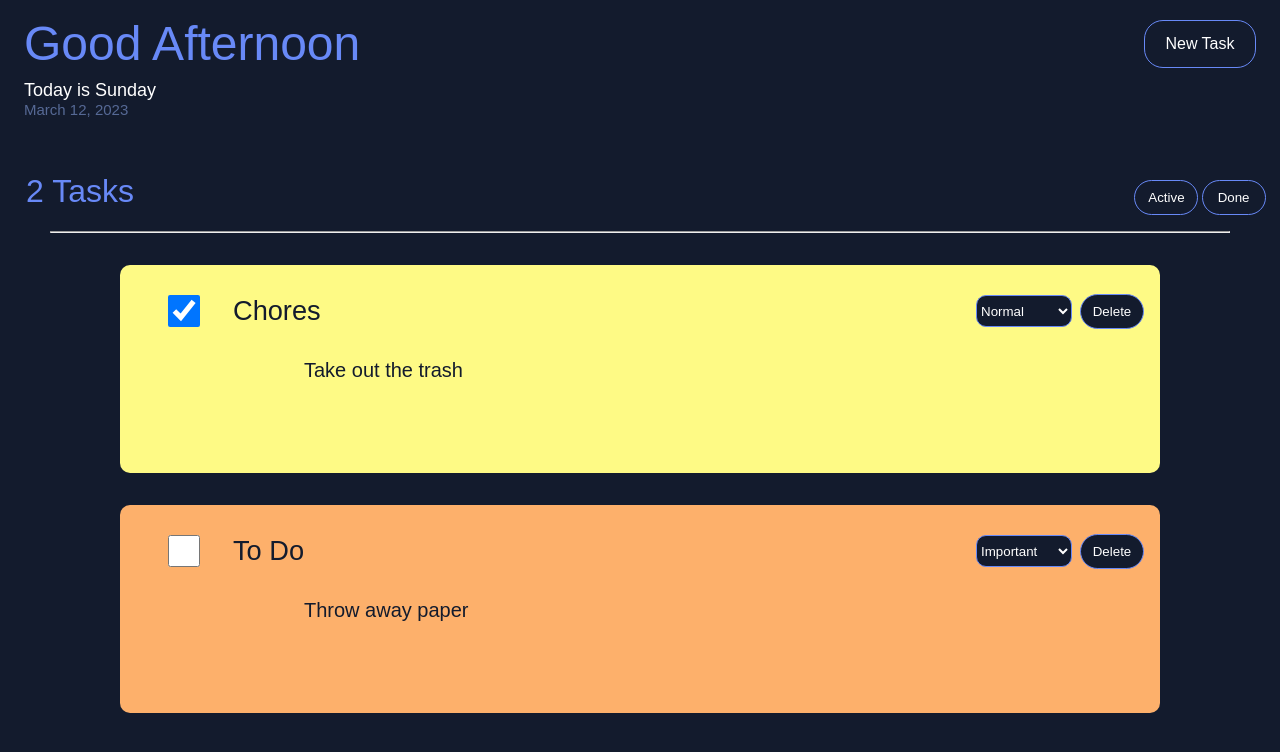
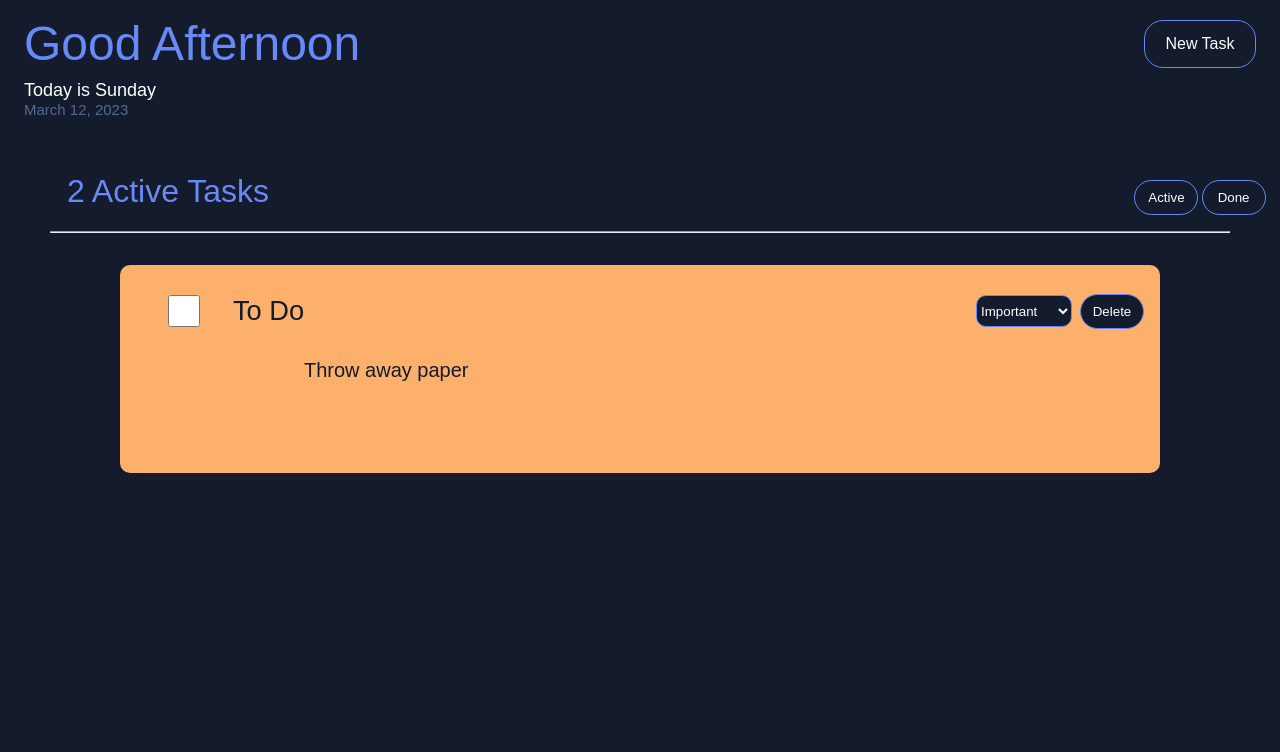
Before and after one commit to dilekbaykara/to-do-list, a React (Create React App) app: page / in a window 1280 px wide. Both pictures are taken after a click on the button "Active". Shown: the top 752 px of the page. Built offline with nearby package versions, Linux system fonts and the light colour scheme; a web font is replaced by a local one.

Commit message:
added show active function to return active tasks

```diff
--- a/src/App.tsx
+++ b/src/App.tsx
@@ -140,6 +140,7 @@ function App(): JSX.Element {
   const [toDos, setToDos] = useState<ToDo[]>(initialTodos);
   const [addingToDo, setAddingToDo] = useState(false);
   const [showingDoneTasks, setShowDoneTasks] = useState(false);
+  const [showingActiveTasks, setShowActiveTasks] = useState(false);
   const [filterTodosCompleted, setFilterTodosCompleted] = useState<any | null>(null)
   //  const [filterState, setFilterState] = useState<FilterState>(0);
 
@@ -177,6 +178,70 @@ function App(): JSX.Element {
 
   // }
 
+function showActive(){
+  setShowActiveTasks(true)
+  setFilterTodosCompleted(false)
+}
+
+const ActiveTasks = () => (
+
+<div className="App">
+      <div className="greeting-container">
+        <div className="greeting">
+          <Greeting />
+        </div>
+        <button className="task-button" onClick={newTask}>
+          New Task
+        </button>
+        <div className="date-container">
+          Today is {new Date().toLocaleString("en-US", { weekday: "long" })}
+          <br />
+          <div className="current-date">
+            {new Date().toLocaleString("en-US", {
+              month: "long",
+              day: "2-digit",
+            })}
+            , {new Date().getFullYear()}
+          </div>
+        </div>
+      </div>
+      <div className="task-container">
+        <div id="completed-task-counter">
+          {toDos.length} {toDos.length === 1 ? "Active Task" : "Active Tasks"}
+        </div>
+        <div className="status-container">
+          <button className="activeButton"onClick={showActive}>Active</button>
+          <button className="doneButton" onClick={showDone}>Done
+          </button>
+        </div>
+
+      </div>
+      <hr />
+
+      {visibleTodos.map((toDoItem) => (
+        <ToDoItem toDo={toDoItem} onDeleteToDo={undefined} prioritySelect={1|2} onCheckBoxCheck={function(checked: true | false) {
+
+          const updatedToDos = toDos.map((x) =>
+            x === toDoItem ? ({ ...x, checked } as any) : x
+          );
+          setToDos(updatedToDos);
+       }} />
+
+      ))}
+      <div></div>
+      <div></div>
+
+</div>
+
+
+
+
+);
+
+
+if(showingActiveTasks){
+  return <ActiveTasks  />
+};
 
 
 function showDone()
@@ -212,7 +277,7 @@ const DoneTasks = () => (
           {toDos.length} {toDos.length === 1 ? "Completed Task" : "Completed Tasks"}
         </div>
         <div className="status-container">
-          <button className="activeButton">Active</button>
+          <button className="activeButton" onClick={showActive}>Active</button>
           <button className="doneButton" onClick={showDone}>Done
           </button>
         </div>
@@ -338,7 +403,7 @@ if(showingDoneTasks){
           {toDos.length} {toDos.length === 1 ? "Task" : "Tasks"}
         </div>
         <div className="status-container">
-          <button className="activeButton" >Active</button>
+          <button className="activeButton"onClick={showActive}>Active</button>
           <button className="doneButton" onClick={showDone}>Done
           </button>
         </div>
```
